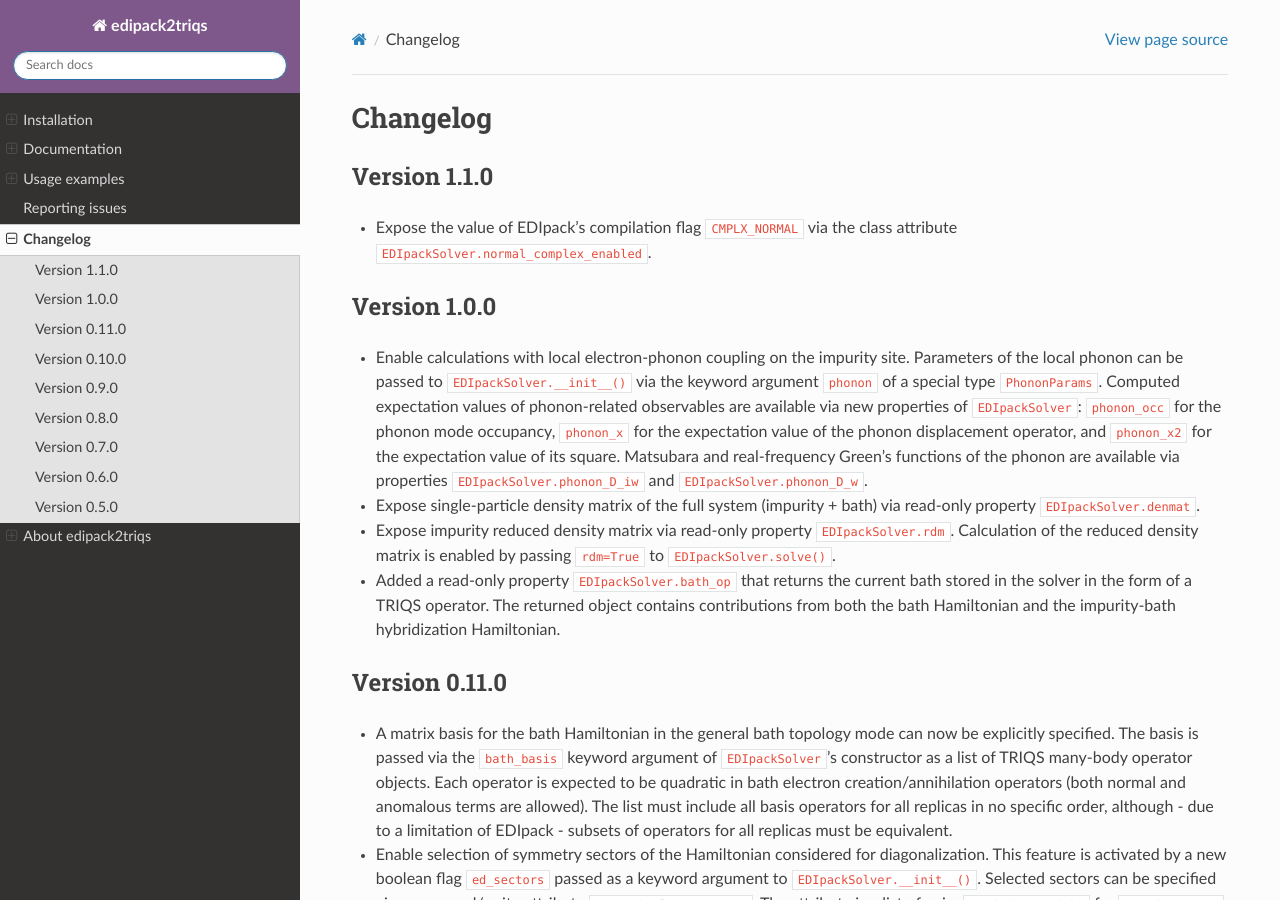
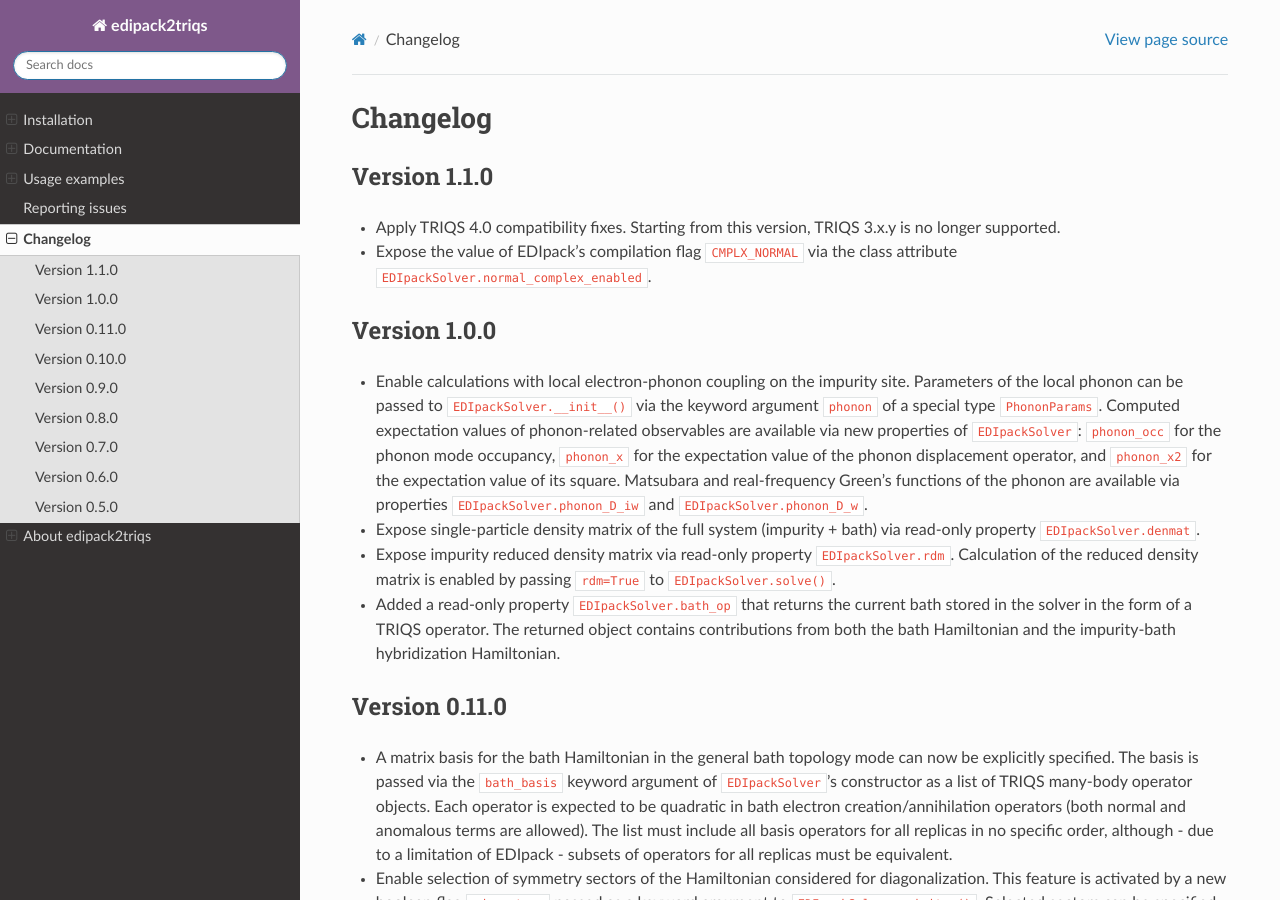
Before and after one commit to krivenko/edipack2triqs, a Sphinx documentation site: the page built from doc/ChangeLog.md, in a window 1280 px wide and 900 px high. Built offline with Sphinx 7.4.7 and the Read the Docs theme 3.1.0, drawn with Linux system fonts in a browser that asks for light colours.

Commit message:
Updated changelog

```diff
--- a/doc/ChangeLog.md
+++ b/doc/ChangeLog.md
@@ -3,6 +3,9 @@
 # Changelog
 
 ## Version 1.1.0
+
+* Apply TRIQS 4.0 compatibility fixes. Starting from this version, TRIQS 3.x.y
+  is no longer supported.
 
 * Expose the value of EDIpack's compilation flag `CMPLX_NORMAL` via the class
   attribute `EDIpackSolver.normal_complex_enabled`.
```
